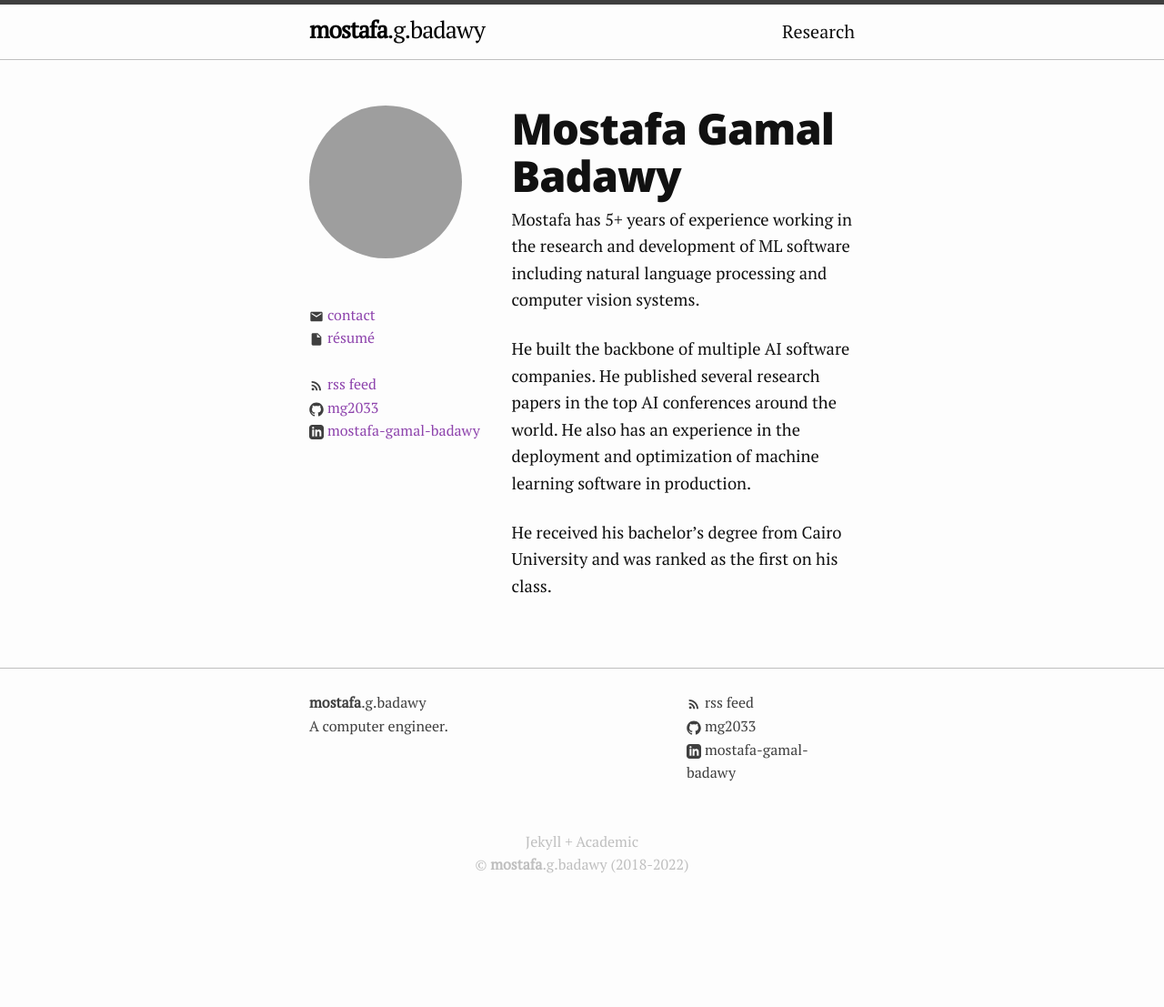
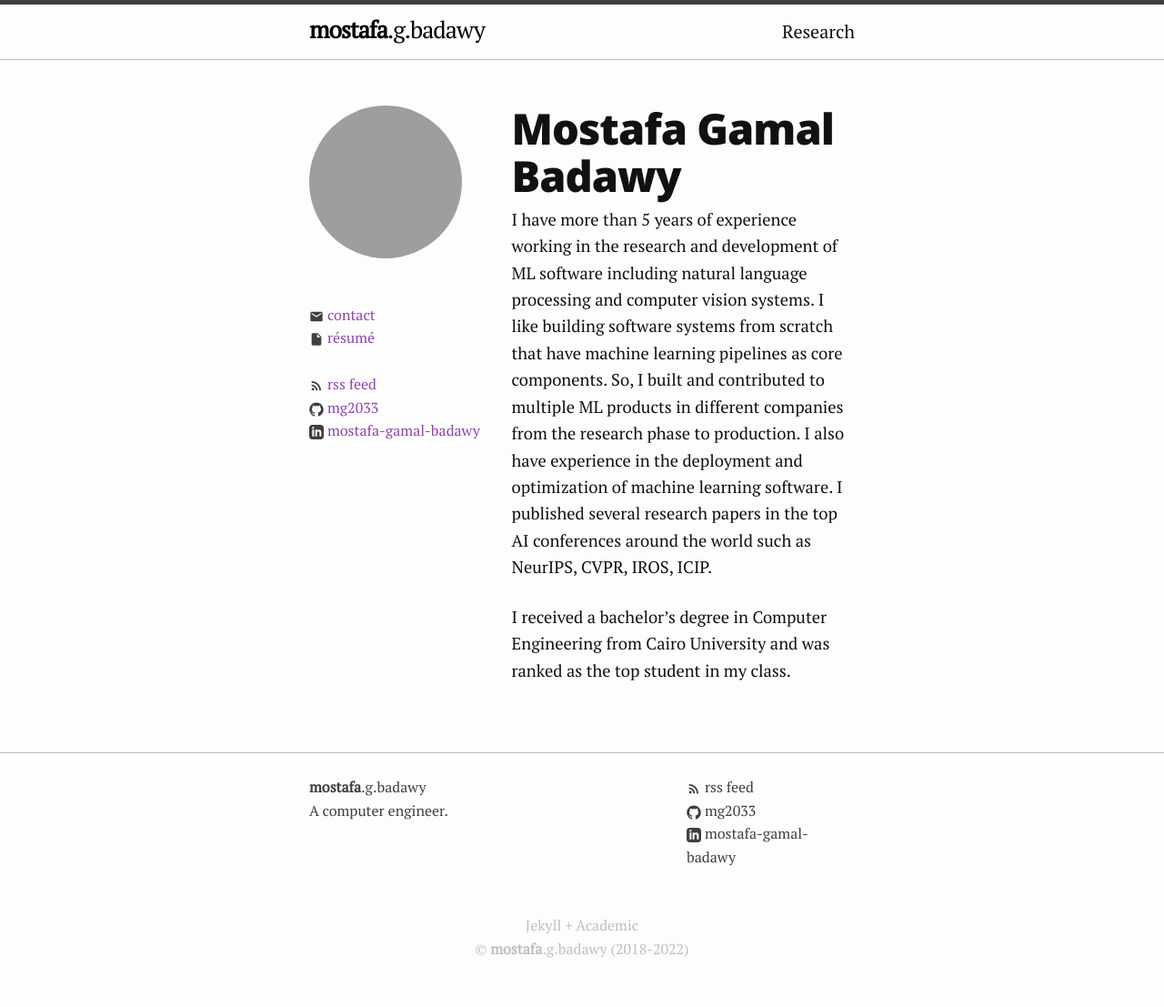
Before and after one commit to MG2033/mg2033.github.io, a Jekyll site: the page built from index.md, in a window 1280 px wide. Shown: the whole page at 91% size. Built offline with Jekyll 4.4.1, drawn with Linux system fonts in a browser that asks for light colours; before the commit the page ends 1014 px from its top, so only the background shows below that; grey boxes are pictures that could not be loaded.

Commit message:
Update index.md

```diff
--- a/index.md
+++ b/index.md
@@ -4,8 +4,6 @@ title:  "Mostafa Gamal Badawy"
 invisible: true
 date:   2018-07-23 17:12:53 +0200
 ---
-Mostafa has 5+ years of experience working in the research and development of ML software including natural language processing and computer vision systems.
+I have more than 5 years of experience working in the research and development of ML software including natural language processing and computer vision systems. I like building software systems from scratch that have machine learning pipelines as core components. So, I built and contributed to multiple ML products in different companies from the research phase to production. I also have experience in the deployment and optimization of machine learning software. I published several research papers in the top AI conferences around the world such as NeurIPS, CVPR, IROS, ICIP.
 
-He built the backbone of multiple AI software companies. He published several research papers in the top AI conferences around the world. He also has an experience in the deployment and optimization of machine learning software in production.
-
-He received his bachelor's degree from Cairo University and was ranked as the first on his class.
+I received a bachelor's degree in Computer Engineering from Cairo University and was ranked as the top student in my class.
```
